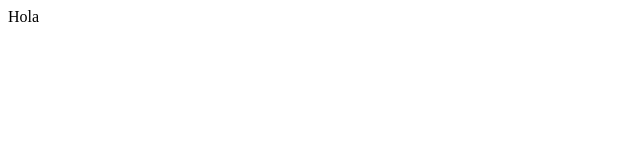
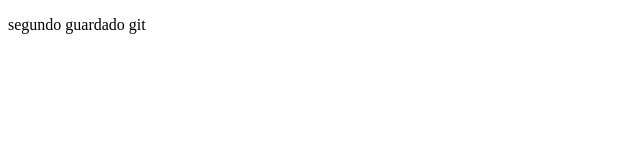
Before and after one commit to seba-creator/Git-Primera-Prueba, a plain HTML site: page index.html in a window 1280 px wide. Shown: the whole page, without its empty margins (0-640 px from the left). Drawn offline with Linux system fonts and the light colour scheme.

Commit message:
segundo guardado, version 2 de git

```diff
--- a/index.html
+++ b/index.html
@@ -1 +1,12 @@
-<p>Hola</p>
+<!DOCTYPE html>
+<html lang="en">
+<head>
+    <meta charset="UTF-8">
+    <meta http-equiv="X-UA-Compatible" content="IE=edge">
+    <meta name="viewport" content="width=device-width, initial-scale=1.0">
+    <title>Segundo Guardado</title>
+</head>
+<body>
+    <p>segundo guardado git</p>
+</body>
+</html>
```
